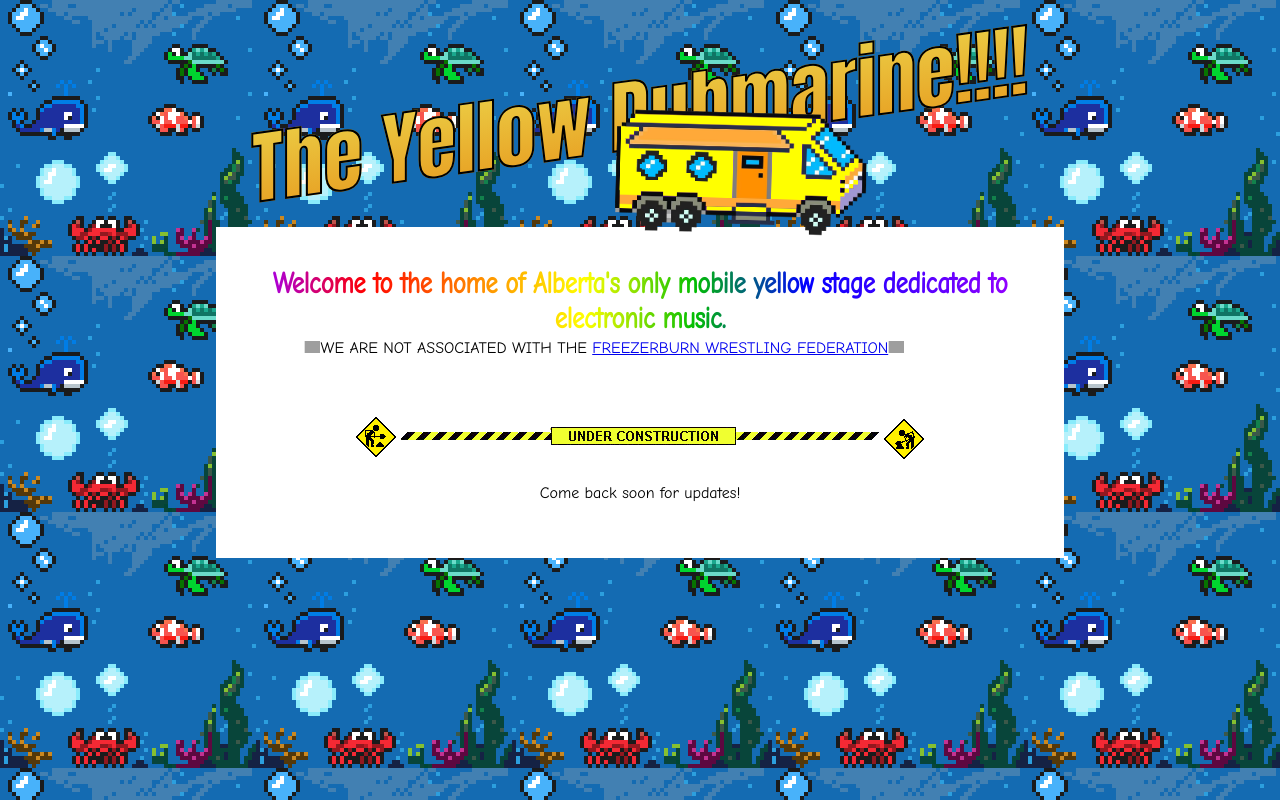
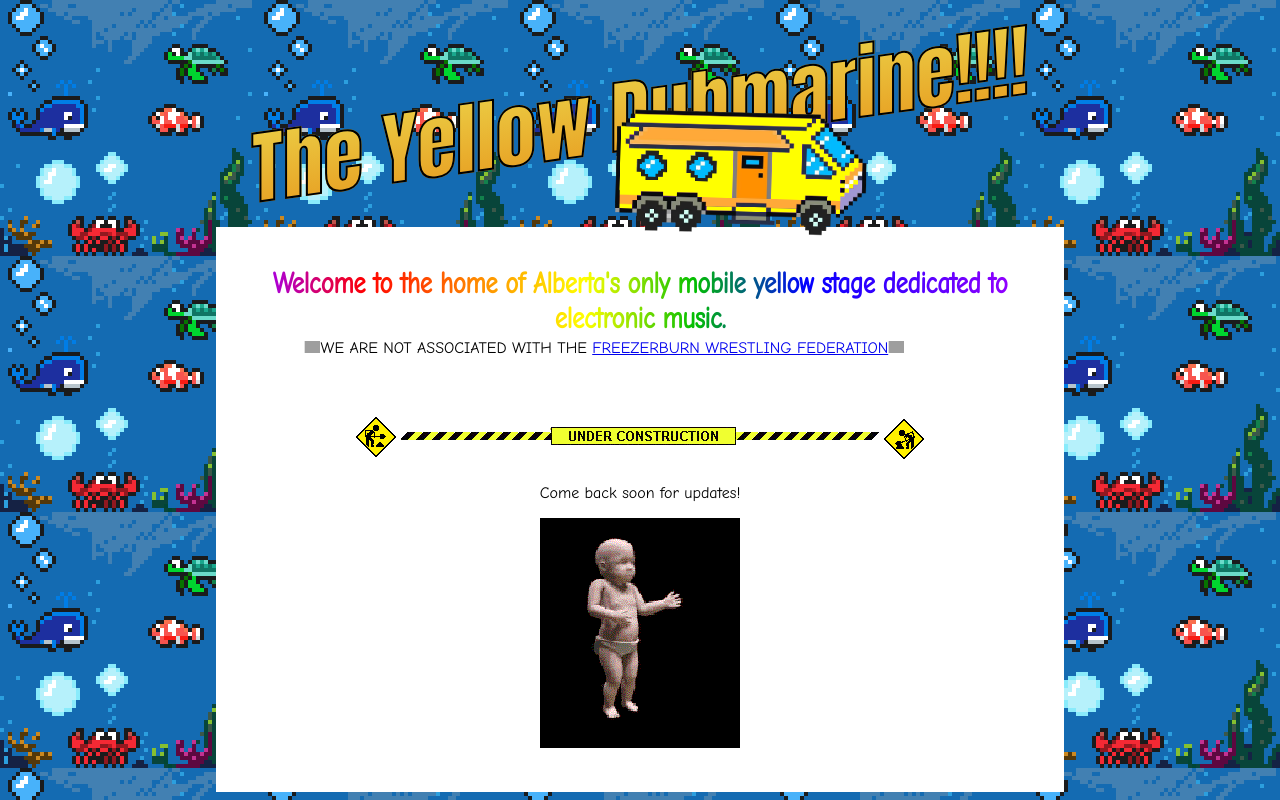
Before and after one commit to connkat/theyellowdubmarine, a React (Create React App) app: page / in a window 1280 px wide. Built offline with nearby package versions, Linux system fonts and the light colour scheme; grey boxes are pictures that could not be loaded.

Commit message:
added dancing baby

```diff
--- a/src/pages/Home.tsx
+++ b/src/pages/Home.tsx
@@ -5,6 +5,7 @@
 import construction from "../assets/consbar.gif";
 import no from "../assets/no.png";
 import RV from "../assets/yellowRV.png";
+import baby from "../assets/baby.gif";
 
 import "./home.css";
 import "./funkythings.css";
@@ -46,6 +47,7 @@ export default function Home() {
 				/>
 				<div className="main-body">
 					<p>Come back soon for updates!</p>
+					<img src={baby} className="baby" alt="Under baby" />
 				</div>
 			</div>
 			{/* {modal && <AnnoyingModal setHandleModal={setHandleModal} />} */}
```
Also changed, not shown: src/assets/baby.gif (added).
